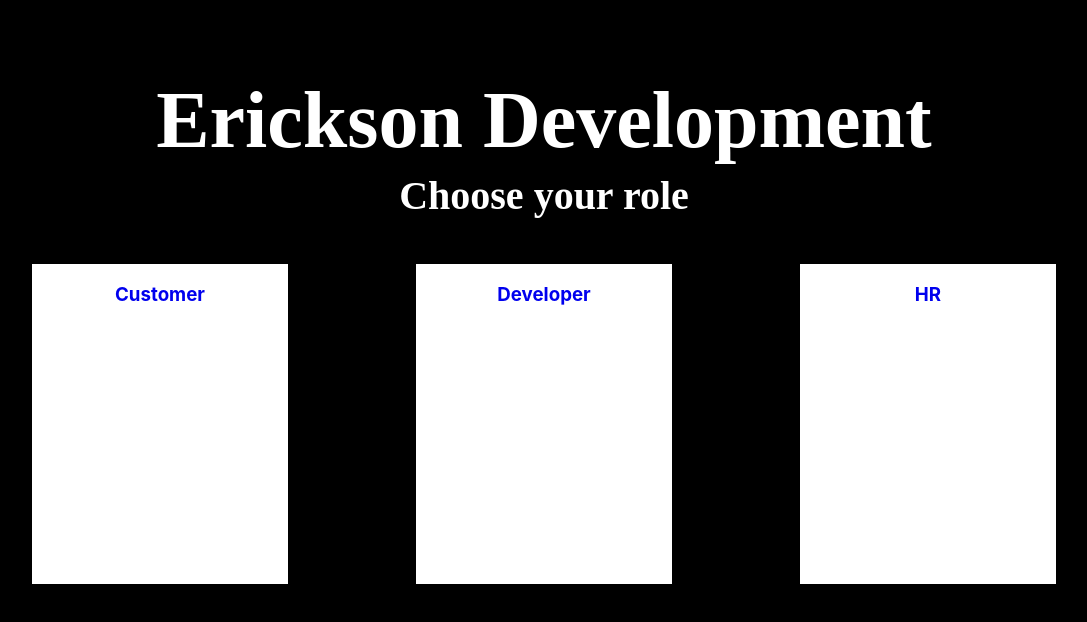
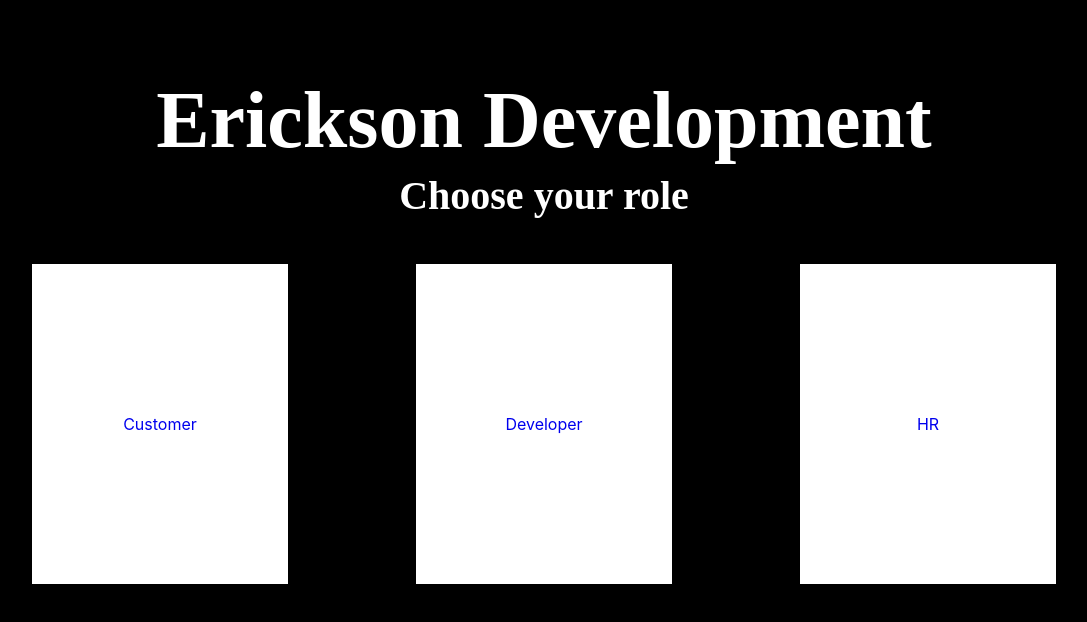
Before and after one commit to ericksont11/template_website, a React (Create React App) app: page / in a window 1280 px wide. Shown: the top 622 px of the page, without its empty margins (96-1183 px from the left). Built offline with nearby package versions, Linux system fonts and the light colour scheme.

Commit message:
calculation in character controller so that character picks up the blocks at the correct time

```diff
--- a/src/components/character-controller.js
+++ b/src/components/character-controller.js
@@ -17,36 +17,30 @@ class CharacterController extends Component {
 
 
     componentDidMount() {
-        console.log(this.props.location.state)
         setTimeout(function () {
-            console.log('scroll')
             window.scrollTo({top:0, left: 0})
 
         },200);
+        const width = (window.innerHeight / 100*3.5)/(window.innerWidth/100)
+        console.log(width)
         document.addEventListener("keydown", (e)=> {
             let change =  movement([this.state.x,this.state.y],e)
             let newPosition = this.state.x + change[0] * this.state.horizontalSpeed
             let x, y = 0
-            let width = window.innerWidth/100;
-
             if (newPosition > 1 && newPosition < 188) {
-                console.log(newPosition)
                 if (newPosition > 94 && change[0] > 0 && this.state.page === 1){
                     setTimeout(function () {
-                        console.log('scroll')
                         window.scrollTo({top:0, left: (width * newPosition - width * 1)})
                     },2);
                     this.setState({ page: 2})
                 } else if (newPosition < 95 && change[0] < 0 && this.state.page === 2){
                     setTimeout(function () {
-                        console.log('scroll')
                         window.scrollTo({top:0, left: 0})
                     },2);
                     this.setState({ page: 1})
                 }
                 x = newPosition
             } else if (newPosition >= 188) {
-                console.log(newPosition)
                 x= 188
             } else {
                 x=1
@@ -62,13 +56,16 @@ class CharacterController extends Component {
                 x,
                 y
             }, ()=>{
-                if(this.state.x > 45 && this.state.x < 55 && this.state.y > 45 && this.state.y < 55 && this.state.runBoosted === false) {
+                if(this.state.x > 50-width && this.state.x < 50+width && this.state.y > 45 && this.state.y < 55 && this.state.runBoosted === false) {
                     console.log('run boost acquired')
                     document.getElementById('runBoost').style.display = 'none'
                     this.adjustSpeed('horizontal')
                     this.setState({ runBoosted: true})
                 }
-                if(this.state.x > 75 && this.state.x < 85 && this.state.y > 89 && this.state.y < 99 && this.state.jumpBoosted === false) {
+                if(this.state.x > 80-width && this.state.x < 80+width && this.state.y > 89 && this.state.y < 99 && this.state.jumpBoosted === false) {
+                    console.log(this.state.x)
+                    console.log(width)
+                    console.log(80-width)
                     console.log('jump boost acquired')
                     document.getElementById('jumpBoost').style.display = 'none'
                     this.adjustSpeed('vertical')
--- a/src/components/character-creation/role-selection.js
+++ b/src/components/character-creation/role-selection.js
@@ -7,8 +7,8 @@ function TypeSelection(props) {
     return (
         <>
             <Link  to='/character'>
-                <div style={{width:'20vw', height:'25vw', backgroundColor:'white', position:'absolute', top:'33%', left:props.left}}>
-                    <h3>{props.text}</h3>
+                <div style={{width:'20vw', height:'25vw', backgroundColor:'white', lineHeight:'25vw', position:'absolute', top:'33%', left:props.left}}>
+                    {props.text}
                 </div>
             </Link>
         </>
```
Also changed, not shown: src/App.js (indentation only).
